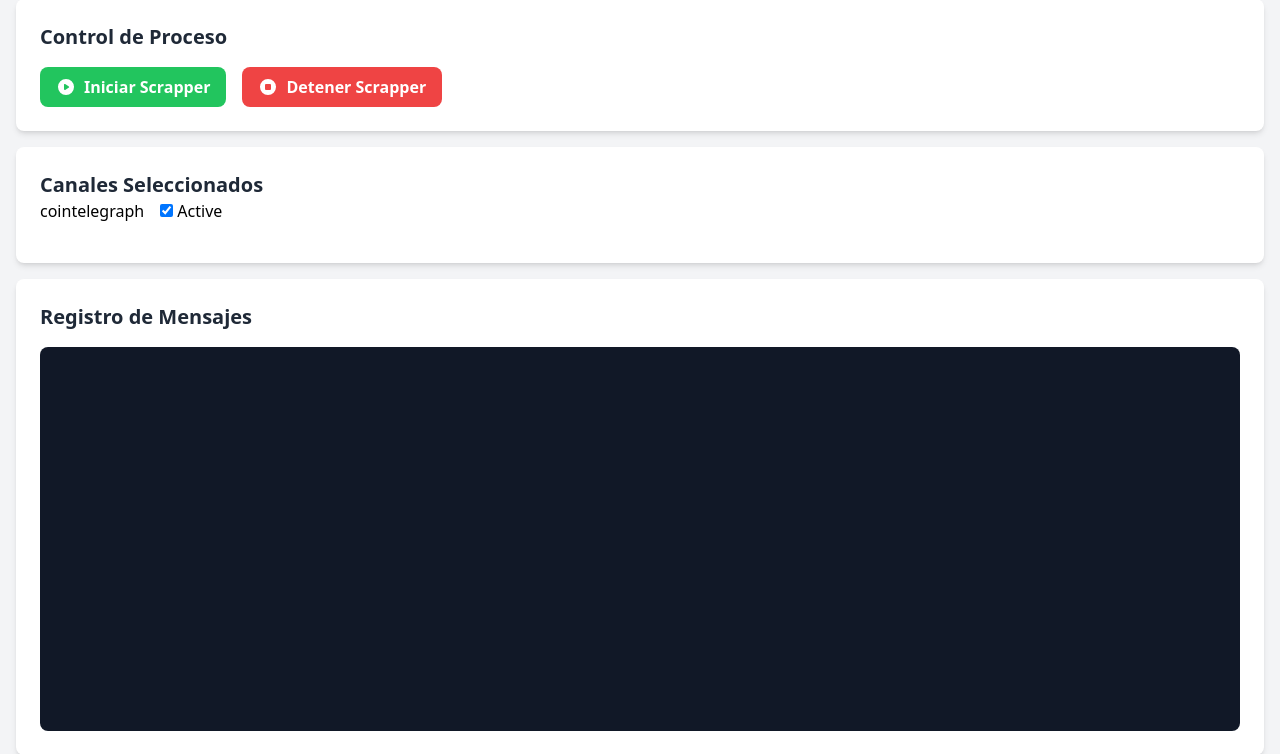
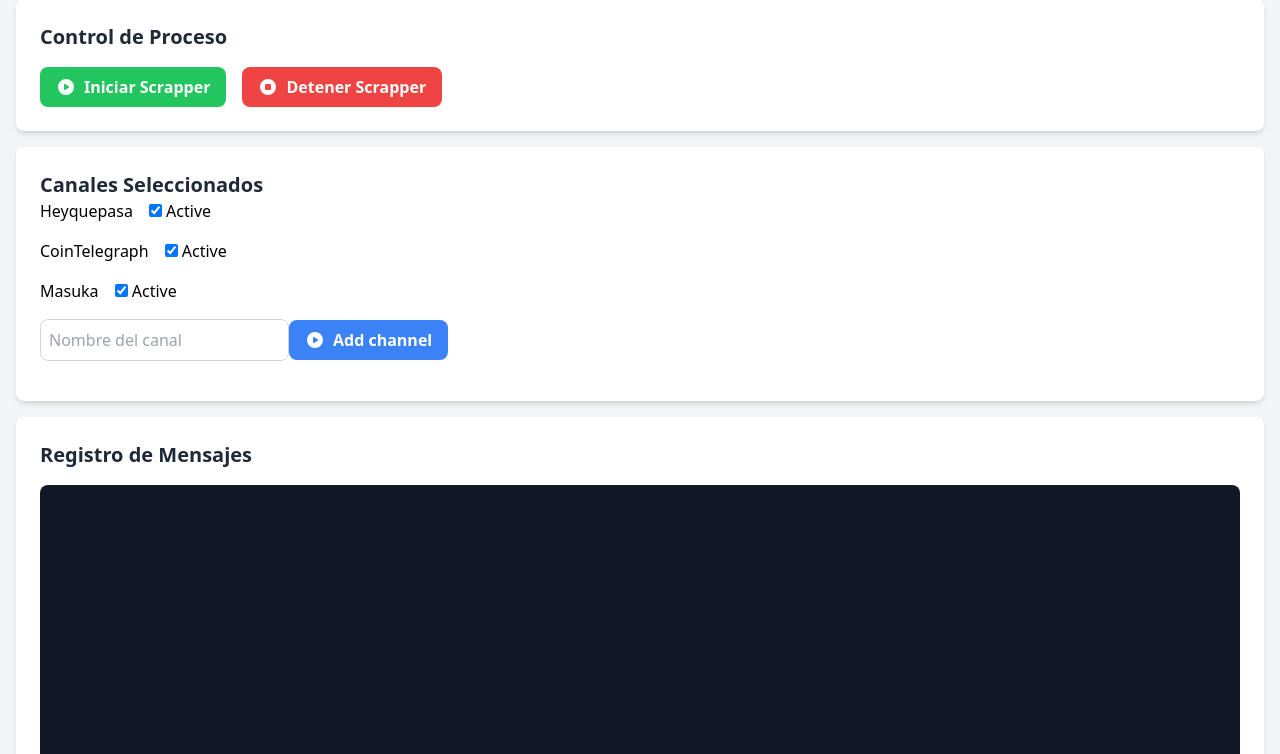
Before and after one commit to JackRakham/Telegram-channel-streamer, a Flask app: page / in a window 1280 px wide. Shown: the part 169-923 px from the top of the page. Run offline with Flask 3, Linux system fonts and the light colour scheme; parts of the project's set-up code (start-up, migrations or seed data) failed here and were passed over; some libraries are stand-ins or nearby versions.

Commit message:
Feat: channel persistence

```diff
--- a/app.py
+++ b/app.py
@@ -1,6 +1,6 @@
 from queue import Queue
 import json
-from flask import Flask, render_template, jsonify, request
+from flask import Flask, render_template, jsonify, request, url_for
 import asyncio
 import os
 from telethon import TelegramClient, events
@@ -10,6 +10,8 @@ import threading
 from classes.channel import Channel
 from classes.message import Message
 from flask_socketio import SocketIO, emit
+
+from utils import init_db, load_Channels, save_Channels
 # Telegram API credentials (get from my.telegram.org)
 
 load_dotenv()
@@ -17,13 +19,12 @@ api_id = int(os.getenv('API_ID'))
 api_hash = os.getenv('API_HASH')
 phone = os.getenv('PHONE')
 
-
 # Telegram client
 client = TelegramClient('sessions/anon.session', api_id, api_hash)
 
 # List of channels to monitor (usernames or IDs)
-channels = ['cointelegraph', 'criptonoticias', 'news_crypto']
-
+channels = []
+channels_names = set()
 # Cola para mensajes
 messages = []
 
@@ -36,9 +37,9 @@ socketio = SocketIO(app)
 async def my_event_handler(event ):
     chat = await event.get_chat()
     print(chat)
-    msg = Message(mensaje=event.raw_text, channel=f"{event.chat_id} : {chat.first_name}", date=str(event.date), autor=event.sender_id, message_id=event.id)
+    msg = Message(mensaje=event.raw_text, channel=f"{event.chat_id} : {chat.username}", date=str(event.date), autor=event.sender_id, message_id=event.id)
     print(msg.__str__())
-    if (chat.username in channels):
+    if (chat.username in channels_names):
         messages.append(msg)
         socketio.emit('new_message', msg.__dict__)
 
@@ -55,36 +56,45 @@ def run_telegram_client():
 @socketio.on('connect')
 def handle_connect():
     print("Cliente conectado")
-    # Enviar mensajes existentes al nuevo cliente (opcional)
     for msg in messages:
         emit('new_message', msg.__dict__)
 
+# Event for creating channel
+@socketio.on('add_channel')
+def handle_add_channel(data):
+    channel_name = data['name']
+    new_channel = Channel(name=channel_name, active=True)
+    channels.append(new_channel)
+    channels_names.add(channel_name)
+    save_Channels(channels)
+    socketio.emit('channel_added', {'url': url_for('index')})
+
+# Update channel active
+@socketio.on('update_channel_active')
+def handle__update_channel_active(data):
+    channel_name = data['name']
+    active = data['active']
+    if active:
+        channels_names.add(channel_name)
+    else:
+        channels_names.remove(channel_name)
+
 # Load channels
 def loadChannels():
-    try:
-        with open('data/channels.json', 'r', encoding='utf-8') as file:
-            data = json.load(file)
-            channels.clear()
-            for item in data:
-                channel = Channel(name=item['name'], url=item['url'], active=item['active'])
-                channels.append(channel)
-    except FileNotFoundError:
-        print("Error: channels.json not found")
-    except json.JSONDecodeError:
-        print("Error: Invalid JSON format")
-    except KeyError as e:
-        print(f"Error: Key error {e}")
-
-
+    rows = load_Channels()
+    for row in rows:
+        channel = Channel(name=row['name'], active=row['active'])
+        channels.append(channel)
+        if channel.active:
+            channels_names.add(channel.name)
 
 @app.route('/')
 def index():
-    return render_template("index.html", messages= messages, channels = channels)
+    return render_template("index.html", messages = messages, channels = channels)
 
 if __name__ == '__main__':
+    init_db()
     loadChannels()
     telegram_thread = threading.Thread(target=run_telegram_client, daemon=True)
     telegram_thread.start()
-
-
     socketio.run(app, debug=True, host='0.0.0.0', port=5000)
--- a/data/channels.json
+++ b/data/channels.json
@@ -1,8 +1,6 @@
 [
     {
         "name": "cointelegraph",
-        "id": "1",
-        "active": true,
-        "url": "https://web.telegram.org/k/#@cointelegraph"
+        "active": true
     }
 ]
--- /dev/null
+++ b/templates/channels.html
@@ -0,0 +1,57 @@
+<!--Channel pannel -->
+<div class="bg-white rounded-lg shadow-md p-6 mb-4 mt-4">
+    <div class="flex-col justify-between items-center mb-4" id="channels">
+        <h2 class="text-xl font-semibold text-gray-800" >Canales Seleccionados</h2>
+        {% for channel in channels %}
+            <div class="flex flex-row justify-start items-center space-x-4 mb-4">
+                <h3>{{channel.name}}</h3>
+                <label for="active-{{ channel.name }}">
+                    <input type="checkbox" id="active-{{ channel.name }}" name="active-{{ channel.name }}" value="{{ channel.name }}" {% if channel.active %}checked{% endif %}>
+                    Active
+                </label>
+            </div>
+        {% endfor %}
+    </div>
+    <!-- Script for updating channel active state event -->
+    <script>
+        socket = window.socket || io.connect('http://' + document.domain + ':' + location.port);
+
+        document.querySelectorAll('input[type="checkbox"]').forEach(checkbox => {
+            checkbox.addEventListener('change', function() {
+                const channelName = this.value;
+                const isActive = this.checked;
+                socket.emit('update_channel_active', { name: channelName, active: isActive });
+            });
+        });
+
+    </script>
+    <!-- Add channel option -->
+    <div class="flex justify-start items-center mb-4">
+        <input type="text" id="channel-name" placeholder="Nombre del canal" class="border border-gray-300 rounded-lg p-2">
+        <button onclick="addChannel()" class="bg-blue-500 hover:bg-blue-600 text-white font-semibold py-2 px-4 rounded-lg transition duration-200 flex items-center">
+            <svg xmlns="http://www.w3.org/2000/svg" class="h-5 w-5 mr-2" viewBox="0 0 20 20"
+                fill="currentColor">
+                <path fill-rule="evenodd"
+                    d="M10 18a8 8 0 100-16 8 8 0 000 16zM9.555 7.168A1 1 0 008 8v4a1 1 0 001.555.832l3-2a1 1 0 000-1.664l-3-2z"
+                    clip-rule="evenodd" />
+            </svg>
+            Add channel
+    </div>
+    <script>
+        socket = window.socket || io.connect('http://' + document.domain + ':' + location.port)
+
+        function addChannel() {
+            const channelName = document.getElementById('channel-name').value.trim();
+            if (channelName) {
+                socket.emit('add_channel', { name: channelName });
+                document.getElementById('channel-name').value = '';
+            } else {
+                alert('Please enter the channels name');
+            }
+        }
+        socket.on('channel_added', function(data) {
+            window.location.href = data.url
+            console.log(channels);
+        });
+    </script>
+</div>
--- /dev/null
+++ b/templates/messages.html
@@ -0,0 +1,35 @@
+<div class="bg-white rounded-lg shadow-md p-6 mt-4 mb-4">
+    <div class="flex justify-between items-center mb-4">
+        <h2 class="text-xl font-semibold text-gray-800">Registro de Mensajes</h2>
+    </div>
+    <div class="bg-gray-900 rounded-lg p-4 h-96 overflow-y-auto font-mono text-s">
+        <div class="messages mb-4 text-white" id="messages">
+            {% for msg in messages %}
+                <div class="message text-white">
+                    <strong class="text-white">{{ msg.channel }}</strong>
+                    <br>
+                    {{ msg.content }}
+                    <br>
+                    <small class="text-white">{{ msg.date }}</small>
+                </div>
+            {% endfor %}
+        </div>
+        <script>
+        const socket = io.connect('http://' + document.domain + ':' + location.port);
+        socket.on('new_message', function(msg) {
+            const div = document.getElementById('messages');
+            const messageDiv = document.createElement('div');
+            messageDiv.className = 'message';
+            messageDiv.innerHTML = `
+                <strong class="text-white">${msg.channel}</strong><br>
+                ${msg.content}<br>
+                <small class="text-white">${msg.date}</small>
+            `;
+            div.insertBefore(messageDiv, div.firstChild);
+        });
+        socket.on('connect', function() {
+            console.log('Conectado al servidor WebSocket');
+        });
+    </script>
+    </div>
+</div>
```
Also changed, not shown: classes/channel.py (+2 -5 lines), templates/index.html (+3 -50 lines), utils.py (+41 -0 lines), telegram_scraper.db (added).
